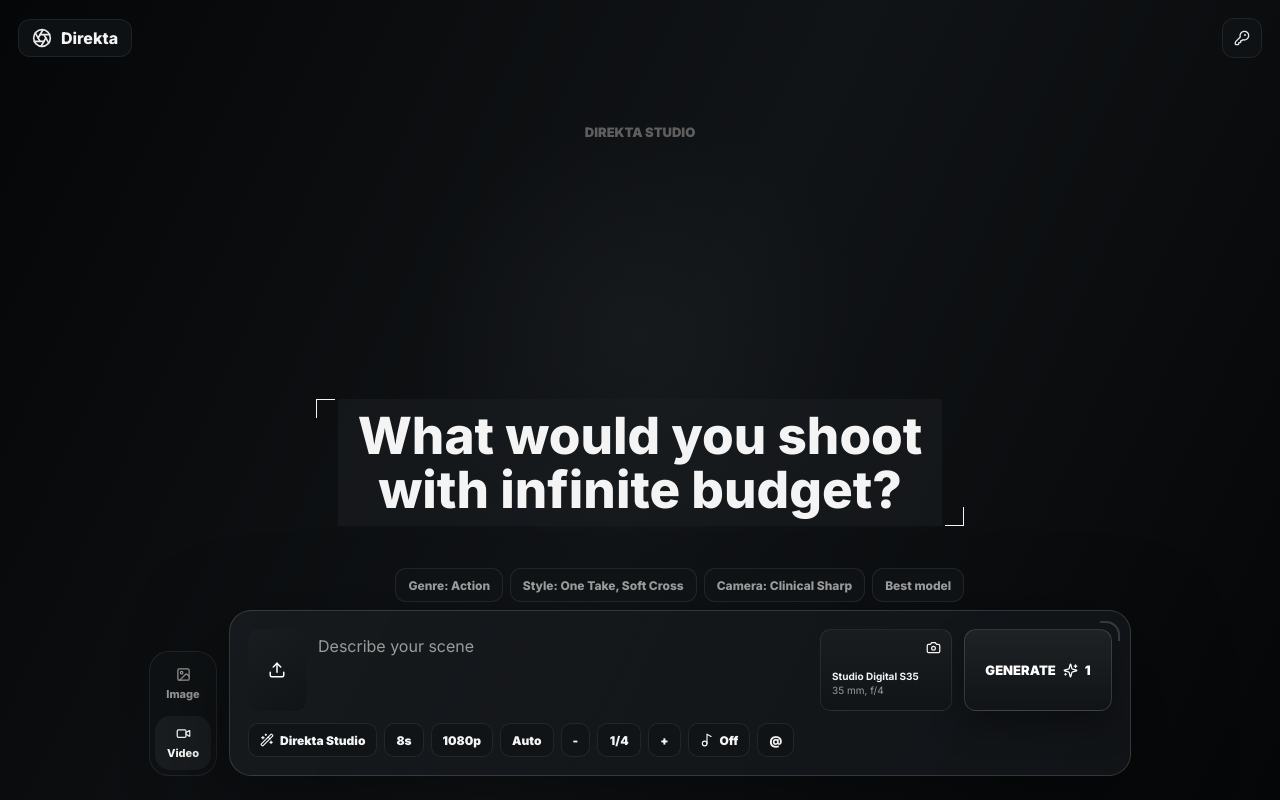
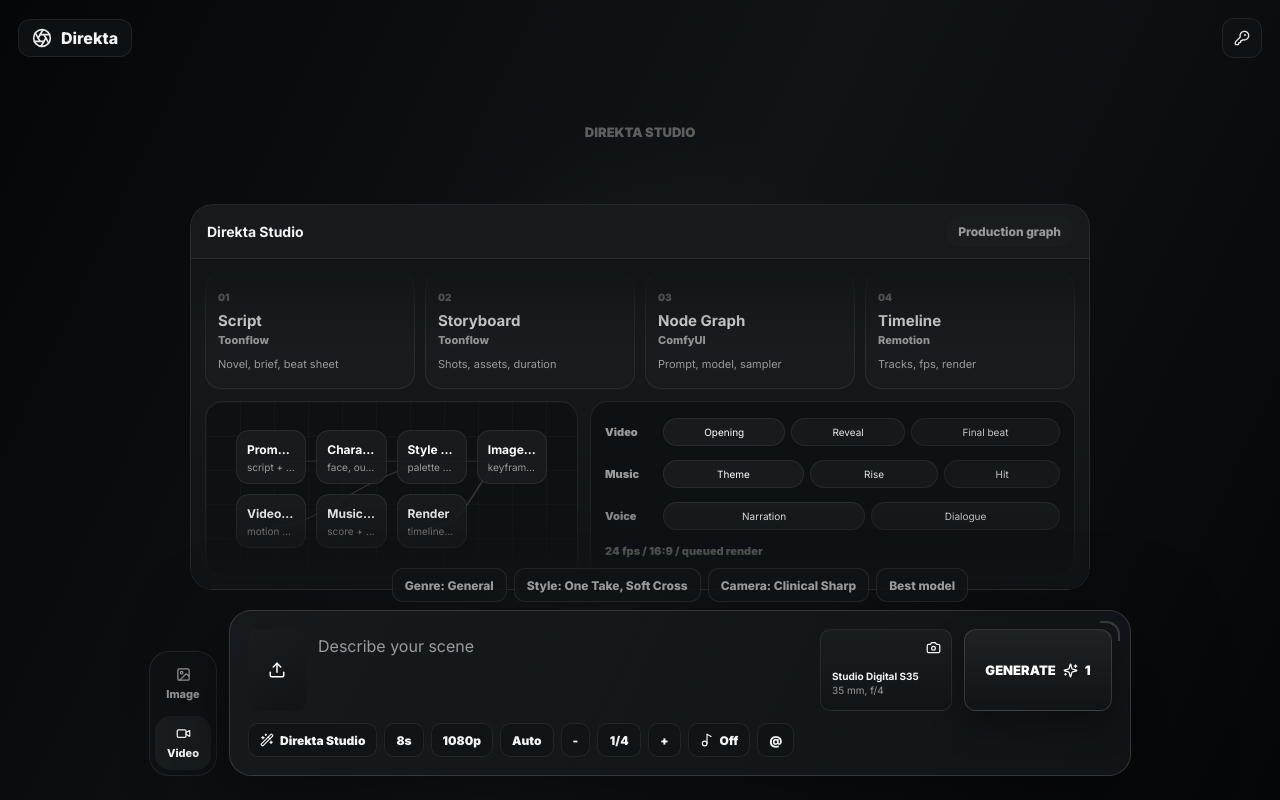
Before and after one commit to Swotboysandy/direkta, a Next.js app: page / in a window 1280 px wide. Both pictures are taken after a click on the button "Direkta Studio". Built offline with nearby package versions, Linux system fonts and the light colour scheme.

Commit message:
Add production workflow panel

```diff
--- a/app/globals.css
+++ b/app/globals.css
@@ -640,6 +640,175 @@
   clip: rect(0, 0, 0, 0);
 }
 
+.pipeline-panel {
+  height: 332px;
+  display: grid;
+  grid-template-columns: 1fr 1.3fr;
+  grid-template-rows: 116px 1fr;
+  gap: 12px;
+  padding: 14px;
+}
+
+.flow-lanes {
+  grid-column: 1 / -1;
+  display: grid;
+  grid-template-columns: repeat(4, 1fr);
+  gap: 10px;
+}
+
+.flow-card,
+.node-card,
+.track-row button {
+  border: 1px solid var(--line);
+  background: rgba(26, 29, 32, 0.86);
+}
+
+.flow-card {
+  min-width: 0;
+  padding: 12px;
+  border-radius: 16px;
+  text-align: left;
+}
+
+.flow-card span,
+.flow-card em,
+.flow-card small {
+  display: block;
+  color: var(--muted);
+}
+
+.flow-card span {
+  font-size: 10px;
+  font-weight: 900;
+}
+
+.flow-card strong {
+  display: block;
+  margin-top: 8px;
+  color: white;
+  font-size: 15px;
+}
+
+.flow-card em {
+  margin-top: 3px;
+  font-style: normal;
+  font-size: 11px;
+  font-weight: 800;
+}
+
+.flow-card small {
+  margin-top: 10px;
+  overflow: hidden;
+  font-size: 11px;
+  text-overflow: ellipsis;
+  white-space: nowrap;
+}
+
+.node-board {
+  position: relative;
+  overflow: hidden;
+  display: grid;
+  grid-template-columns: repeat(4, minmax(0, 1fr));
+  align-content: center;
+  gap: 10px;
+  padding: 30px;
+  border: 1px solid var(--line);
+  border-radius: 18px;
+  background:
+    linear-gradient(rgba(255, 255, 255, 0.025) 1px, transparent 1px),
+    linear-gradient(90deg, rgba(255, 255, 255, 0.025) 1px, transparent 1px),
+    rgba(8, 10, 12, 0.36);
+  background-size: 34px 34px;
+}
+
+.node-lines {
+  position: absolute;
+  inset: 0;
+  width: 100%;
+  height: 100%;
+  pointer-events: none;
+}
+
+.node-lines path {
+  fill: none;
+  stroke: rgba(255, 255, 255, 0.16);
+  stroke-width: 0.45;
+}
+
+.node-card {
+  position: relative;
+  z-index: 1;
+  min-height: 54px;
+  padding: 9px 10px;
+  border-radius: 13px;
+  text-align: left;
+}
+
+.node-card strong,
+.node-card span {
+  display: block;
+  overflow: hidden;
+  text-overflow: ellipsis;
+  white-space: nowrap;
+}
+
+.node-card strong {
+  color: white;
+  font-size: 12px;
+}
+
+.node-card span {
+  margin-top: 4px;
+  color: var(--muted);
+  font-size: 10px;
+}
+
+.timeline-preview {
+  display: grid;
+  gap: 10px;
+  padding: 14px;
+  border: 1px solid var(--line);
+  border-radius: 18px;
+  background: rgba(8, 10, 12, 0.36);
+}
+
+.track-row {
+  display: grid;
+  grid-template-columns: 48px 1fr;
+  align-items: center;
+  gap: 10px;
+}
+
+.track-row > span {
+  color: var(--muted);
+  font-size: 11px;
+  font-weight: 850;
+}
+
+.track-row div {
+  display: flex;
+  gap: 6px;
+  min-width: 0;
+}
+
+.track-row button {
+  min-width: 58px;
+  height: 28px;
+  overflow: hidden;
+  border-radius: 999px;
+  color: white;
+  font-size: 10px;
+  text-overflow: ellipsis;
+  white-space: nowrap;
+}
+
+.timeline-preview > strong {
+  margin-top: 2px;
+  color: var(--muted);
+  font-size: 11px;
+  font-weight: 850;
+}
+
 .modal-backdrop {
   position: fixed;
   inset: 0;
--- a/app/page.tsx
+++ b/app/page.tsx
@@ -16,7 +16,7 @@
 import { Dispatch, SetStateAction, useEffect, useMemo, useRef, useState } from "react";
 import clsx from "clsx";
 
-type Modal = "keys" | "genre" | "style" | "camera" | null;
+type Modal = "keys" | "genre" | "style" | "camera" | "pipeline" | null;
 type ProviderMode = "hybrid" | "higgsfield" | "custom";
 
 const genres = ["Noir", "Drama", "Epic", "General", "Action", "Horror", "Comedy", "Sci-Fi", "Romance", "Documentary"];
@@ -41,6 +41,26 @@
   { title: "Aperture", values: ["Auto", "f/11", "f/8", "f/5.6", "f/4", "f/2.8", "f/1.4", "f/1.0"] }
 ];
 const providers = ["Best model per task", "Higgsfield only", "Manual routing"];
+const productionFlow = [
+  { step: "Script", source: "Toonflow", detail: "Novel, brief, beat sheet" },
+  { step: "Storyboard", source: "Toonflow", detail: "Shots, assets, duration" },
+  { step: "Node Graph", source: "ComfyUI", detail: "Prompt, model, sampler" },
+  { step: "Timeline", source: "Remotion", detail: "Tracks, fps, render" }
+];
+const workflowNodes = [
+  { id: "prompt", title: "Prompt Builder", meta: "script + shot intent" },
+  { id: "character", title: "Character Lock", meta: "face, outfit, seed" },
+  { id: "style", title: "Style Pass", meta: "palette + lighting" },
+  { id: "image", title: "Image Gen", meta: "keyframe assets" },
+  { id: "video", title: "Video Gen", meta: "motion + camera" },
+  { id: "audio", title: "Music Cue", meta: "score + ambience" },
+  { id: "render", title: "Render", meta: "timeline export" }
+];
+const timelineTracks = [
+  { name: "Video", clips: ["Opening", "Reveal", "Final beat"] },
+  { name: "Music", clips: ["Theme", "Rise", "Hit"] },
+  { name: "Voice", clips: ["Narration", "Dialogue"] }
+];
 
 export default function Home() {
   const [modal, setModal] = useState<Modal>(null);
@@ -106,6 +126,7 @@
               {modal === "genre" && <GenrePanel genre={genre} setGenre={setGenre} />}
               {modal === "style" && <StylePanel style={style} setStyle={setStyle} />}
               {modal === "camera" && <CameraPanel camera={camera} setCamera={setCamera} />}
+              {modal === "pipeline" && <PipelinePanel />}
             </motion.section>
           </>
         )}
@@ -165,7 +186,7 @@
           <div className="controls">
             {mode === "video" ? (
               <>
-                <button onClick={() => setGenre(nextValue(genres, genre, setGenre))}>
+                <button onClick={() => setModal("pipeline")}>
                   <Wand2 size={14} />
                   Direkta Studio
                 </button>
@@ -299,6 +320,58 @@
   );
 }
 
+function PipelinePanel() {
+  return (
+    <>
+      <PanelHeader title="Direkta Studio" subtle="Production graph" />
+      <div className="pipeline-panel">
+        <div className="flow-lanes">
+          {productionFlow.map((item, index) => (
+            <motion.button key={item.step} className="flow-card" whileHover={{ y: -3 }}>
+              <span>{String(index + 1).padStart(2, "0")}</span>
+              <strong>{item.step}</strong>
+              <em>{item.source}</em>
+              <small>{item.detail}</small>
+            </motion.button>
+          ))}
+        </div>
+        <div className="node-board">
+          {workflowNodes.map((node, index) => (
+            <motion.button
+              key={node.id}
+              className="node-card"
+              whileHover={{ scale: 1.04 }}
+            >
+              <strong>{node.title}</strong>
+              <span>{node.meta}</span>
+            </motion.button>
+          ))}
+          <svg className="node-lines" viewBox="0 0 100 100" preserveAspectRatio="none" aria-hidden="true">
+            <path d="M16 34 C 28 34, 25 34, 37 34 S 49 34, 60 34 S 72 34, 83 34" />
+            <path d="M16 72 C 32 72, 36 48, 60 34" />
+            <path d="M60 72 C 73 72, 72 34, 83 34" />
+          </svg>
+        </div>
+        <div className="timeline-preview">
+          {timelineTracks.map((track, index) => (
+            <div key={track.name} className="track-row">
+              <span>{track.name}</span>
+              <div>
+                {track.clips.map((clip, clipIndex) => (
+                  <button key={clip} style={{ width: `${24 + clip.length * 4}%`, opacity: 1 - clipIndex * 0.12 }}>
+                    {clip}
+                  </button>
+                ))}
+              </div>
+            </div>
+          ))}
+          <strong>24 fps / 16:9 / queued render</strong>
+        </div>
+      </div>
+    </>
+  );
+}
+
 function PanelHeader({ title, subtle = "Manual Style - Off" }: { title: string; subtle?: string }) {
   return (
     <header className="panel-header">
```
